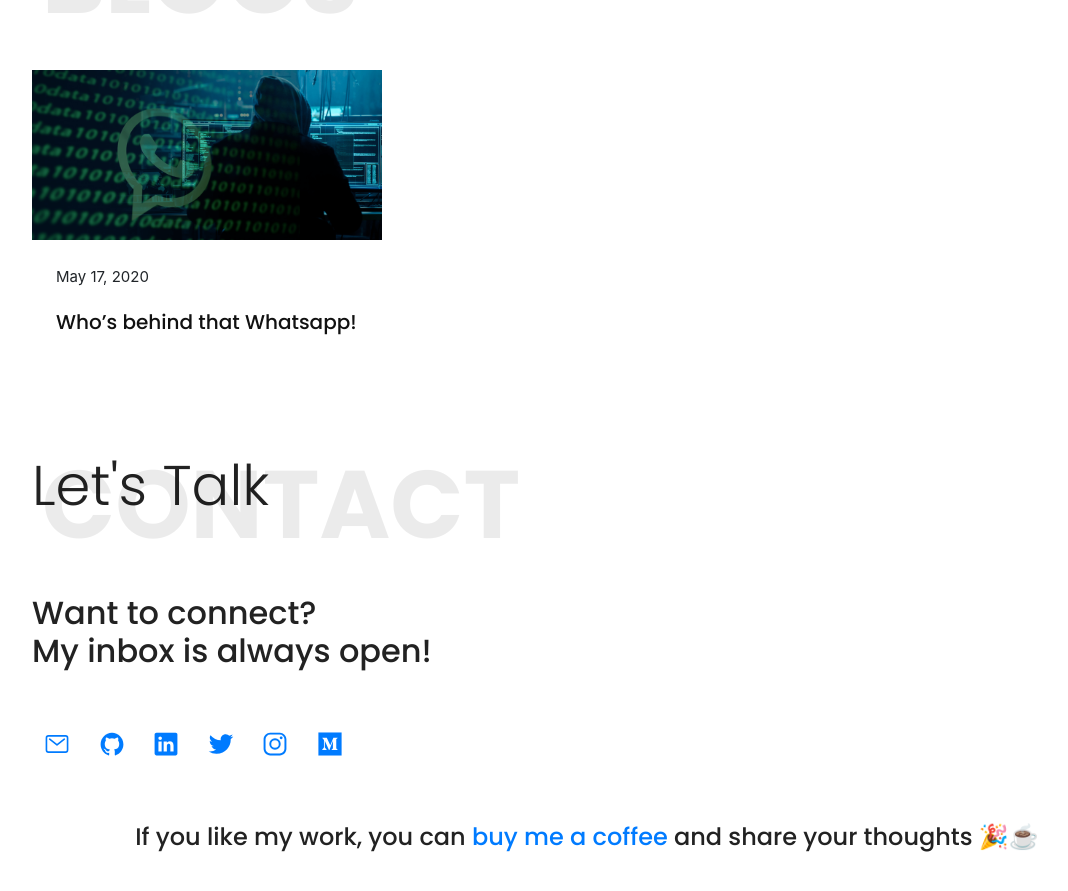
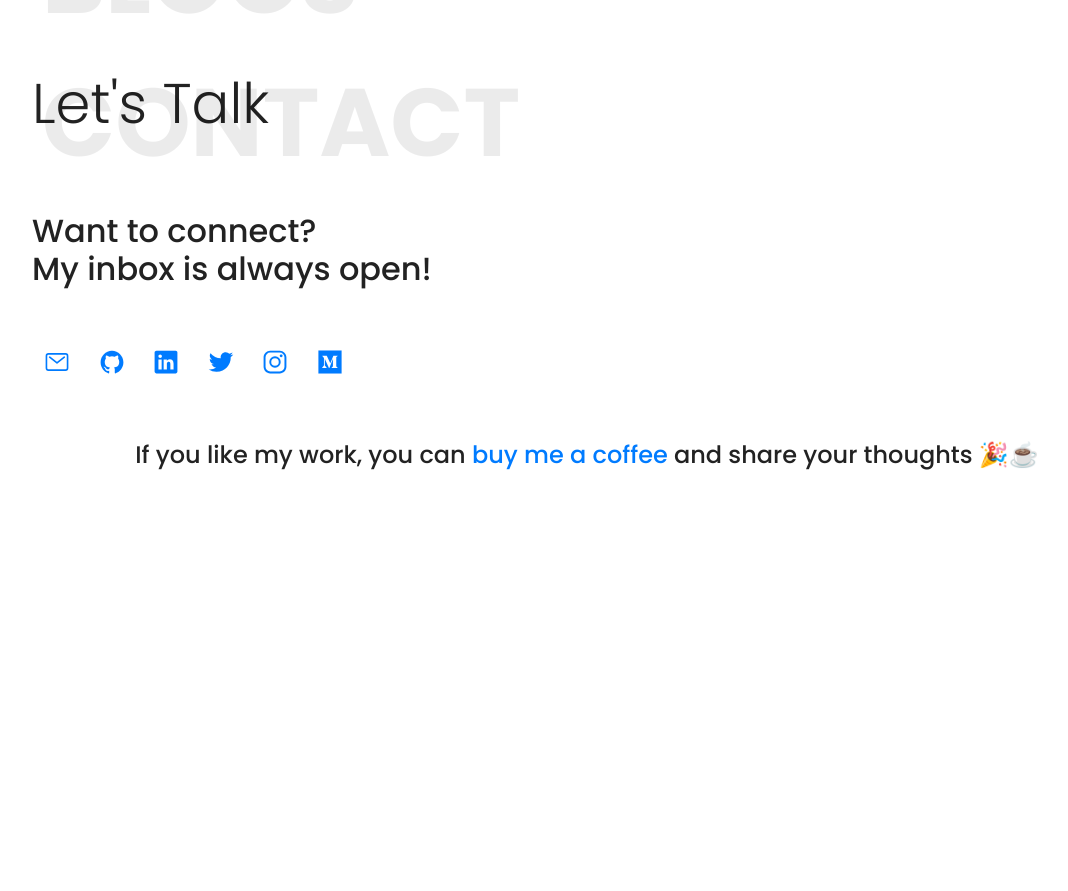
Before and after one commit to Siddharth-Rajput/Siddharth-Rajput.github.io, a Jekyll site: the page index.html, which Jekyll copies as it is, in a window 1280 px wide and 900 px high, scrolled down 5442 px. Shown: the top 891 px of the window, without its empty margins (53-1121 px from the left). Built offline with Jekyll 4.4.1, drawn with Linux system fonts in a browser that asks for light colours; nearby versions of some CDN libraries; after the commit the page ends 5960 px from its top, so only the background shows below that.

Commit message:
Update index.html

```diff
--- a/index.html
+++ b/index.html
@@ -486,7 +486,7 @@ Coded with <3 by
         <section>
             <h1 class="display-4 mt-5">Some of my blogs</h4>
                 <h1 class="bold-text bg-text">Blogs</h1>
-                <div class="row mt-5 mb-5">
+                <!-- <div class="row mt-5 mb-5">
                     <div class="col-md-4">
                         <div class="blog-entry">
                             <a href="https://infosecwriteups.com/whos-behind-that-whatsapp-8e34b7b8a536">
@@ -500,7 +500,7 @@ Coded with <3 by
                             </div>
                         </div>
                     </div>
-                </div>
+                </div> -->
         </section>
         <section>
             <h1 class="display-4 mt-5">Let's Talk</h1>
```
